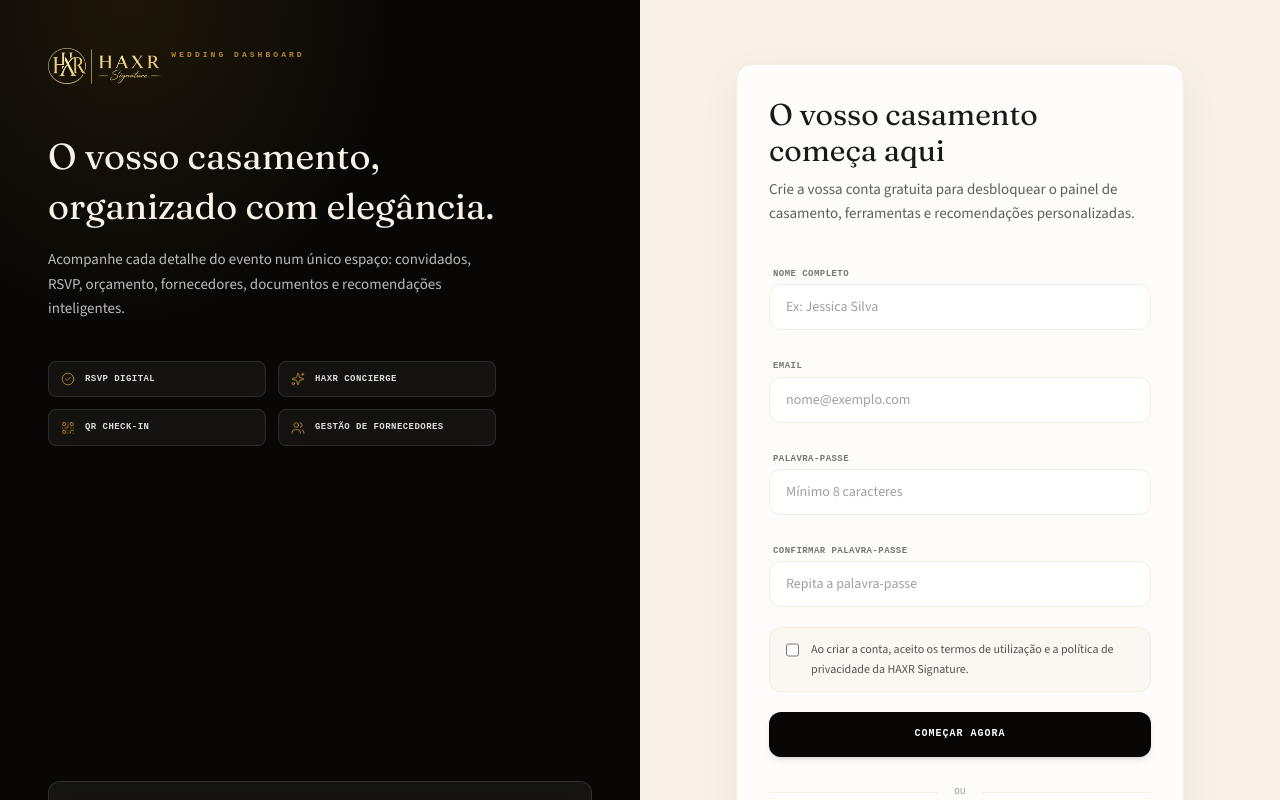
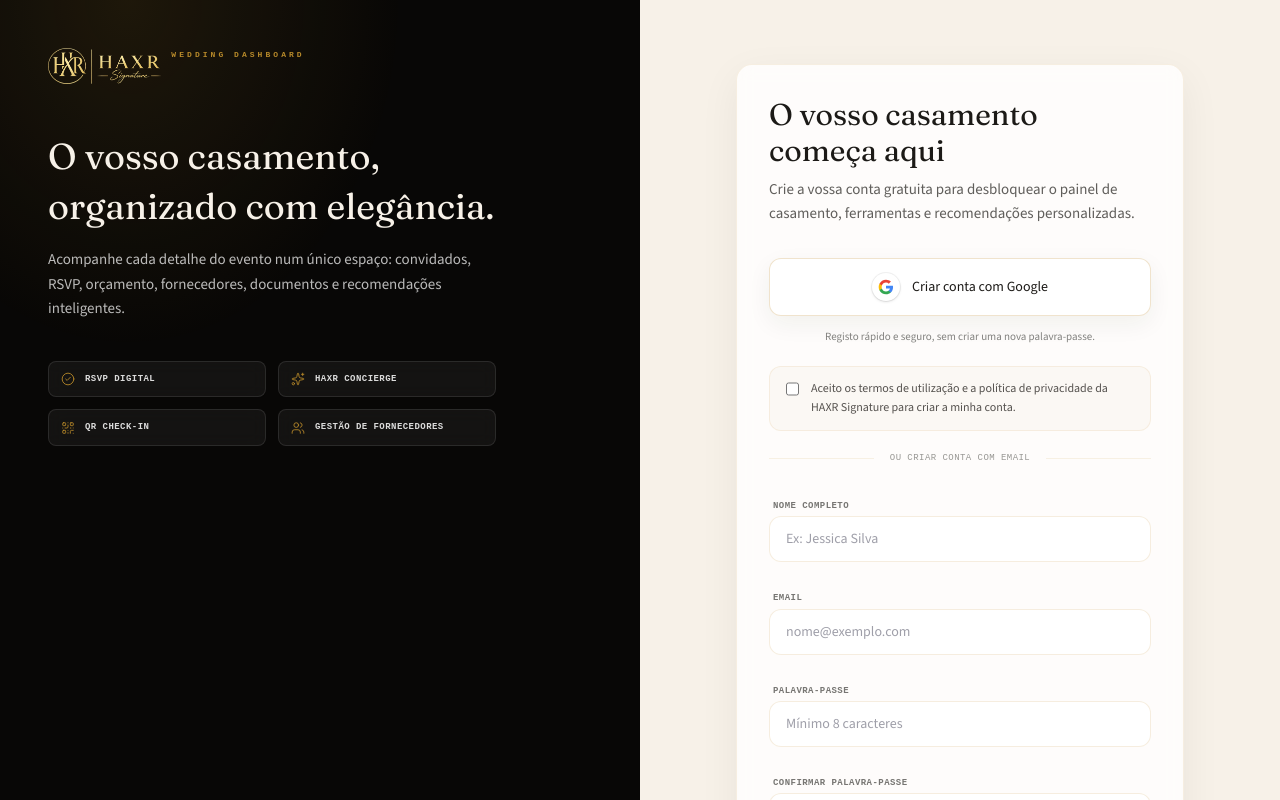
Before and after one commit to MrDimande/haxrsignatureweb, a Next.js app: page /sign-up in a window 1280 px wide. Shown: the top 800 px of the page. Built offline with nearby package versions, Linux system fonts and the light colour scheme; no server answers.

Commit message:
feat(auth): prepare Google sign-up for preview

```diff
--- a/src/components/auth/google-auth-button.tsx
+++ b/src/components/auth/google-auth-button.tsx
@@ -36,19 +36,35 @@ function GoogleIcon({ className }: { className?: string }) {
 type GoogleAuthButtonProps = {
   fromParam?: string | null;
   disabled?: boolean;
+  label?: string;
+  consentAccepted?: boolean;
+  onConsentRequired?: () => void;
   onError?: (message: string) => void;
+  onLoadingChange?: (loading: boolean) => void;
 };
 
 export default function GoogleAuthButton({
   fromParam = null,
   disabled = false,
+  label = "Continuar com Google",
+  consentAccepted,
+  onConsentRequired,
   onError,
+  onLoadingChange,
 }: GoogleAuthButtonProps) {
   const [loading, setLoading] = useState(false);
 
   const handleGoogleAuth = async () => {
+    onError?.("");
+
+    if (consentAccepted === false) {
+      onConsentRequired?.();
+      return;
+    }
+
     stashPostAuthReturn(fromParam);
     setLoading(true);
+    onLoadingChange?.(true);
 
     try {
       const supabase = createSupabaseBrowserClient();
@@ -63,10 +79,15 @@ export default function GoogleAuthButton({
       if (!result.ok) {
         onError?.(result.formError);
         setLoading(false);
+        onLoadingChange?.(false);
+        return;
       }
+
+      window.location.assign(result.redirectUrl);
     } catch {
       onError?.("Não foi possível continuar com Google. Tente novamente.");
       setLoading(false);
+      onLoadingChange?.(false);
     }
   };
 
@@ -75,7 +96,7 @@ export default function GoogleAuthButton({
       type="button"
       onClick={handleGoogleAuth}
       disabled={disabled || loading}
-      className="flex w-full cursor-pointer items-center justify-center gap-2.5 rounded-xl border border-brand-champagne/55 bg-white px-4 py-3 font-sans text-sm text-brand-text-dark/85 transition-colors hover:border-brand-gold hover:bg-brand-champagne/10 focus:outline-none focus-visible:ring-2 focus-visible:ring-brand-gold focus-visible:ring-offset-2 disabled:cursor-not-allowed disabled:opacity-70"
+      className="group flex w-full cursor-pointer items-center justify-center gap-3 rounded-xl border border-brand-champagne/70 bg-white px-4 py-3.5 font-sans text-sm font-medium text-brand-text-dark shadow-[0_8px_24px_rgba(28,26,23,0.06)] transition-all hover:-translate-y-0.5 hover:border-brand-gold hover:shadow-[0_12px_30px_rgba(179,134,24,0.12)] focus:outline-none focus-visible:ring-2 focus-visible:ring-brand-gold focus-visible:ring-offset-2 disabled:cursor-not-allowed disabled:opacity-70 disabled:hover:translate-y-0"
     >
       {loading ? (
         <>
@@ -84,8 +105,10 @@ export default function GoogleAuthButton({
         </>
       ) : (
         <>
-          <GoogleIcon className="h-4 w-4 shrink-0" />
-          <span>Continuar com Google</span>
+          <span className="flex h-7 w-7 items-center justify-center rounded-full bg-white shadow-sm ring-1 ring-black/5">
+            <GoogleIcon className="h-4 w-4 shrink-0" />
+          </span>
+          <span>{label}</span>
         </>
       )}
     </button>
--- a/src/components/auth/sign-up-form.tsx
+++ b/src/components/auth/sign-up-form.tsx
@@ -1,6 +1,6 @@
 "use client";
 
-import { useEffect, useState, type FormEvent } from "react";
+import { useEffect, useRef, useState, type FormEvent } from "react";
 import Link from "next/link";
 import { useRouter, useSearchParams } from "next/navigation";
 import { Loader2 } from "lucide-react";
@@ -38,8 +38,10 @@ export default function SignUpForm() {
   const [confirmPassword, setConfirmPassword] = useState("");
   const [termsAccepted, setTermsAccepted] = useState(false);
   const [loading, setLoading] = useState(false);
+  const [oauthLoading, setOauthLoading] = useState(false);
   const [fieldErrors, setFieldErrors] = useState<FieldErrors>({});
   const [formError, setFormError] = useState<string | null>(null);
+  const termsCheckboxRef = useRef<HTMLInputElement>(null);
 
   useEffect(() => {
     stashPostAuthReturn(fromParam);
@@ -104,6 +106,22 @@ export default function SignUpForm() {
     "w-full rounded-xl border bg-white px-4 py-3 font-sans text-sm font-light text-brand-text-dark placeholder:text-zinc-400 transition-all focus:outline-none focus:ring-2 disabled:cursor-not-allowed disabled:opacity-60";
 
   const signInHref = buildSignInPath(fromParam);
+  const authBusy = loading || oauthLoading;
+
+  const clearConsentError = () => {
+    if (fieldErrors.termsAccepted) {
+      setFieldErrors((prev) => ({ ...prev, termsAccepted: undefined }));
+    }
+    if (formError) setFormError(null);
+  };
+
+  const requireConsent = () => {
+    setFieldErrors((prev) => ({
+      ...prev,
+      termsAccepted: "Aceite os termos para continuar com Google.",
+    }));
+    termsCheckboxRef.current?.focus();
+  };
 
   return (
     <div className="rounded-2xl border border-brand-champagne/40 bg-white/80 p-6 shadow-[0_12px_40px_rgba(28,26,23,0.06)] backdrop-blur-sm sm:p-8">
@@ -118,16 +136,75 @@ export default function SignUpForm() {
         </p>
       </header>
 
-      <form onSubmit={handleSubmit} className="space-y-5" noValidate>
       {formError ? (
         <p
-            className="rounded-xl border border-red-200/80 bg-red-50/90 px-4 py-3 text-xs font-light text-red-700"
+          className="mb-5 rounded-xl border border-red-200/80 bg-red-50/90 px-4 py-3 text-xs font-light text-red-700"
           role="alert"
         >
           {formError}
         </p>
       ) : null}
 
+      <div className="mb-5 space-y-3">
+        <GoogleAuthButton
+          fromParam={fromParam}
+          disabled={authBusy}
+          label="Criar conta com Google"
+          consentAccepted={termsAccepted}
+          onConsentRequired={requireConsent}
+          onError={(message) => setFormError(message || null)}
+          onLoadingChange={setOauthLoading}
+        />
+        <p className="text-center font-sans text-[11px] font-light text-brand-text-dark/55">
+          Registo rápido e seguro, sem criar uma nova palavra-passe.
+        </p>
+      </div>
+
+      <label
+        className={`mb-5 flex items-start gap-3 rounded-xl border px-4 py-3 text-left transition-colors ${
+          fieldErrors.termsAccepted
+            ? "border-red-300 bg-red-50/70"
+            : "border-brand-champagne/35 bg-brand-ivory/40"
+        }`}
+      >
+        <input
+          ref={termsCheckboxRef}
+          id="sign-up-terms"
+          type="checkbox"
+          checked={termsAccepted}
+          onChange={(event) => {
+            setTermsAccepted(event.target.checked);
+            clearConsentError();
+          }}
+          disabled={authBusy}
+          aria-invalid={fieldErrors.termsAccepted ? true : undefined}
+          aria-describedby={fieldErrors.termsAccepted ? "sign-up-terms-error" : undefined}
+          className="mt-0.5 h-4 w-4 rounded border-brand-champagne/60 text-brand-gold focus:ring-brand-gold/30"
+        />
+        <span className="font-sans text-xs font-light leading-relaxed text-brand-text-dark/75">
+          Aceito os termos de utilização e a política de privacidade da HAXR Signature para
+          criar a minha conta.
+        </span>
+      </label>
+      {fieldErrors.termsAccepted ? (
+        <p
+          id="sign-up-terms-error"
+          className="mb-5 pl-1 text-xs font-light text-red-600"
+          role="alert"
+        >
+          {fieldErrors.termsAccepted}
+        </p>
+      ) : null}
+
+      <div className="relative mb-6 flex items-center">
+        <div className="grow border-t border-brand-champagne/35" />
+        <span className="mx-4 shrink-0 font-mono text-[9px] uppercase tracking-wider text-brand-text-dark/45">
+          ou criar conta com email
+        </span>
+        <div className="grow border-t border-brand-champagne/35" />
+      </div>
+
+      <form onSubmit={handleSubmit} className="space-y-5" noValidate>
         <div className="space-y-1.5">
           <label
             htmlFor="sign-up-name"
@@ -151,7 +228,7 @@ export default function SignUpForm() {
             }}
             aria-invalid={fieldErrors.fullName ? true : undefined}
             placeholder="Ex: Jessica Silva"
-            disabled={loading}
+            disabled={authBusy}
             className={`${inputClass} ${
               fieldErrors.fullName
                 ? "border-red-400/60 focus:border-red-500 focus:ring-red-500/20"
@@ -187,7 +264,7 @@ export default function SignUpForm() {
             }}
             aria-invalid={fieldErrors.email ? true : undefined}
             placeholder="nome@exemplo.com"
-            disabled={loading}
+            disabled={authBusy}
             className={`${inputClass} ${
               fieldErrors.email
                 ? "border-red-400/60 focus:border-red-500 focus:ring-red-500/20"
@@ -224,7 +301,7 @@ export default function SignUpForm() {
             }}
             aria-invalid={fieldErrors.password ? true : undefined}
             placeholder="Mínimo 8 caracteres"
-            disabled={loading}
+            disabled={authBusy}
             className={`${inputClass} ${
               fieldErrors.password
                 ? "border-red-400/60 focus:border-red-500 focus:ring-red-500/20"
@@ -261,7 +338,7 @@ export default function SignUpForm() {
             }}
             aria-invalid={fieldErrors.confirmPassword ? true : undefined}
             placeholder="Repita a palavra-passe"
-            disabled={loading}
+            disabled={authBusy}
             className={`${inputClass} ${
               fieldErrors.confirmPassword
                 ? "border-red-400/60 focus:border-red-500 focus:ring-red-500/20"
@@ -275,34 +352,9 @@ export default function SignUpForm() {
           ) : null}
         </div>
 
-        <label className="flex items-start gap-3 rounded-xl border border-brand-champagne/35 bg-brand-ivory/40 px-4 py-3 text-left">
-          <input
-            type="checkbox"
-            checked={termsAccepted}
-            onChange={(e) => {
-              setTermsAccepted(e.target.checked);
-              if (fieldErrors.termsAccepted) {
-                setFieldErrors((prev) => ({ ...prev, termsAccepted: undefined }));
-              }
-              if (formError) setFormError(null);
-            }}
-            disabled={loading}
-            className="mt-0.5 h-4 w-4 rounded border-brand-champagne/60 text-brand-gold focus:ring-brand-gold/30"
-          />
-          <span className="font-sans text-xs font-light leading-relaxed text-brand-text-dark/75">
-            Ao criar a conta, aceito os termos de utilização e a política de privacidade da
-            HAXR Signature.
-          </span>
-        </label>
-        {fieldErrors.termsAccepted ? (
-          <p className="pl-1 text-xs font-light text-red-600" role="alert">
-            {fieldErrors.termsAccepted}
-          </p>
-        ) : null}
-
         <button
           type="submit"
-          disabled={loading}
+          disabled={authBusy}
           className="flex w-full cursor-pointer items-center justify-center gap-2 rounded-xl bg-brand-black px-6 py-3.5 font-mono text-[10px] font-bold uppercase tracking-widest text-white shadow-md transition-colors hover:bg-zinc-800 focus:outline-none focus-visible:ring-2 focus-visible:ring-brand-gold focus-visible:ring-offset-2 disabled:cursor-not-allowed disabled:opacity-70"
         >
           {loading ? (
@@ -315,20 +367,6 @@ export default function SignUpForm() {
           )}
         </button>
       </form>
-
-      <div className="relative my-7 flex items-center">
-        <div className="grow border-t border-brand-champagne/35" />
-        <span className="mx-4 shrink-0 font-mono text-[9px] uppercase tracking-wider text-brand-text-dark/45">
-          ou
-        </span>
-        <div className="grow border-t border-brand-champagne/35" />
-      </div>
-
-      <GoogleAuthButton
-        fromParam={fromParam}
-        disabled={loading}
-        onError={(message) => setFormError(message)}
-      />
 
       <div className="mt-8 space-y-4 text-center">
         <p className="font-sans text-xs font-light text-brand-text-dark/65">
```
Also changed, not shown: src/lib/auth/oauth-auth.ts (+23 -5 lines), 1 other file (tests, documents, lock files or other folders). Lines whose indentation alone changed are shown as unchanged.
